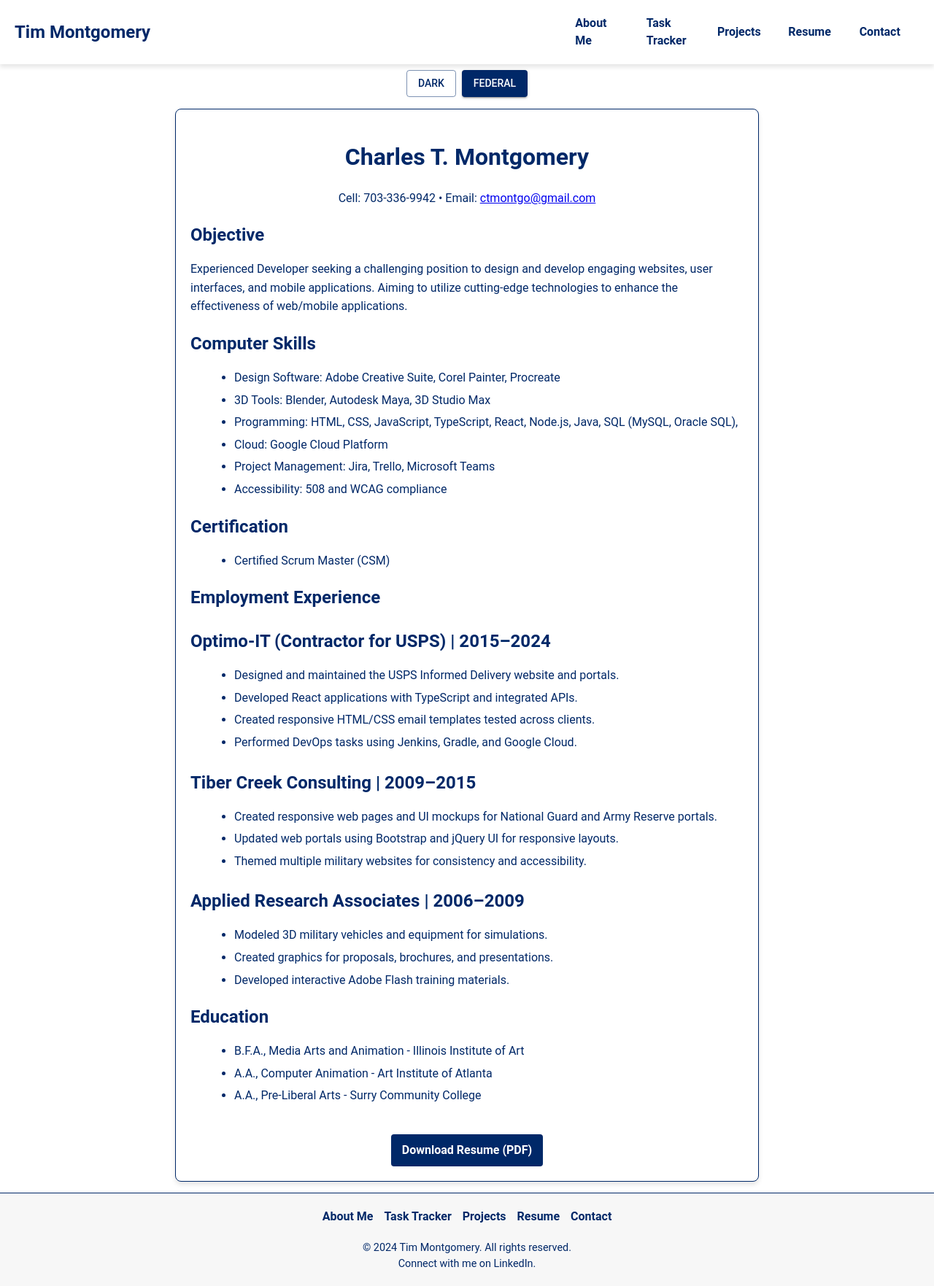
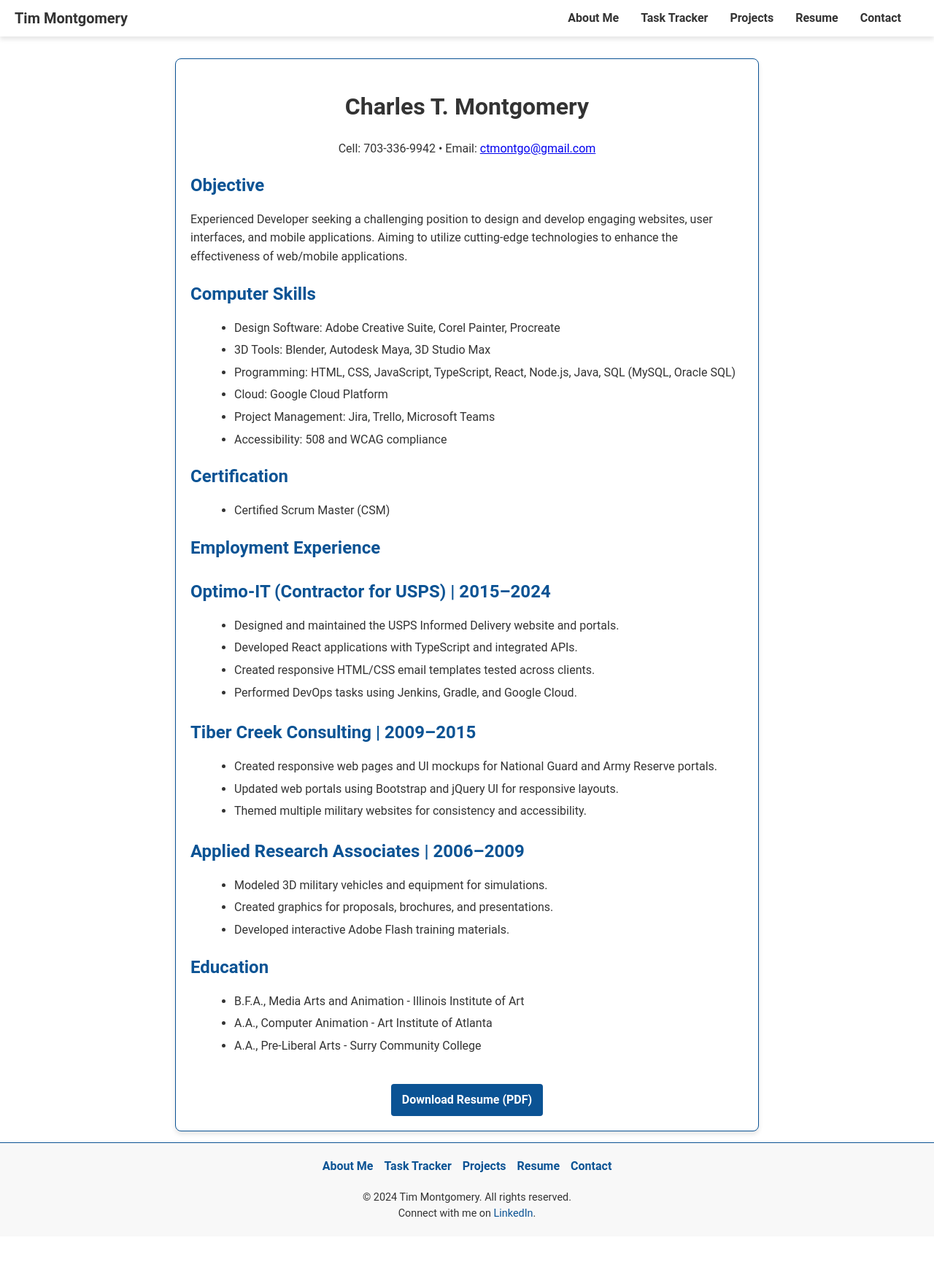
Before and after one commit to timmbacca/portfolioWorkMontgo, a React (Create React App) app in the folder taskListTimReact/frontend/: page /resume in a window 1280 px wide. Shown: the whole page at 73% size. After the commit the page ends 1695 px from the top, so only its background shows below. Built offline with nearby package versions, Linux system fonts and the light colour scheme.

Commit message:
edited light/dark themes. fixed header and nav issues

```diff
--- a/taskListTimReact/frontend/src/App.tsx
+++ b/taskListTimReact/frontend/src/App.tsx
@@ -1,7 +1,7 @@
-import React, { useState } from 'react';
+import React, { useEffect, useState } from 'react';
 import { BrowserRouter as Router, Routes, Route } from 'react-router-dom';
-import { ThemeProvider as MuiThemeProvider, CssBaseline, Button, Box } from '@mui/material';
-import { ThemeProvider as StyledThemeProvider } from 'styled-components'; // Import styled-components ThemeProvider
+import { ThemeProvider, CssBaseline } from '@mui/material';
+import { createTheme, PaletteMode } from '@mui/material/styles';
 import darkTheme from './themes/darkTheme';
 import federalTheme from './themes/federalTheme';
 import Header from './components/Header';
@@ -10,48 +10,37 @@ import TaskTrackerPage from './components/TaskTrackerPage';
 import PastProjectsPage from './components/PastProjectsPage';
 import ResumePage from './components/ResumePage';
 import ContactPage from './components/ContactPage';
+import Footer from './components/Footer';
 import './App.css';
-import Footer from './components/Footer';
 
 const App: React.FC = () => {
-  const themes = {
-    Dark: darkTheme,
-    Federal: federalTheme,
+  const [theme, setTheme] = useState(createTheme(federalTheme));
+
+  useEffect(() => {
+    const systemDarkMode = window.matchMedia('(prefers-color-scheme: dark)');
+
+    const updateTheme = () => {
+      const paletteMode: PaletteMode = systemDarkMode.matches ? 'dark' : 'light';
+      setTheme(createTheme(paletteMode === 'dark' ? darkTheme : federalTheme));
     };
 
-  const [selectedTheme, setSelectedTheme] = useState<keyof typeof themes>('Federal');
+    systemDarkMode.addEventListener('change', updateTheme);
 
-  const handleThemeChange = (theme: keyof typeof themes) => {
-    setSelectedTheme(theme);
+    // Set initial theme
+    updateTheme();
+
+    return () => {
+      systemDarkMode.removeEventListener('change', updateTheme);
     };
+  }, []);
 
   return (
-    <MuiThemeProvider theme={themes[selectedTheme] || federalTheme}>
-      <StyledThemeProvider theme={themes[selectedTheme] || federalTheme}>
+    <ThemeProvider theme={theme}>
       <CssBaseline />
       <Router>
         <div className="App">
+          <main>
             <Header />
-            <Box
-              sx={{
-                textAlign: 'center',
-                padding: 2,
-                display: 'flex',
-                justifyContent: 'center',
-                gap: 1,
-              }}
-            >
-              {Object.keys(themes).map((theme) => (
-                <Button
-                  key={theme}
-                  variant={selectedTheme === theme ? 'contained' : 'outlined'}
-                  onClick={() => handleThemeChange(theme as keyof typeof themes)}
-                >
-                  {theme}
-                </Button>
-              ))}
-            </Box>
-            <main>
             <Routes>
               <Route path="/" element={<LandingPage />} />
               <Route path="/task-tracker" element={<TaskTrackerPage />} />
@@ -59,12 +48,11 @@ const App: React.FC = () => {
               <Route path="/resume" element={<ResumePage />} />
               <Route path="/contact" element={<ContactPage />} />
             </Routes>
+            <Footer />
           </main>
-            <Footer />
         </div>
       </Router>
-      </StyledThemeProvider>
-    </MuiThemeProvider>
+    </ThemeProvider>
   );
 };
 
--- a/taskListTimReact/frontend/src/components/Footer.tsx
+++ b/taskListTimReact/frontend/src/components/Footer.tsx
@@ -1,16 +1,17 @@
 import React from 'react';
 import styled from 'styled-components';
 import { Link } from 'react-router-dom';
+import { useTheme } from '@mui/material/styles';
 
-const FooterWrapper = styled.footer`
-  background-color: ${({ theme }) => theme.palette?.background?.paper || '#f5f5f5'};
-  color: ${({ theme }) => theme.palette?.text?.primary || '#000000'};
+const FooterWrapper = styled.footer<{ theme: any }>`
+  background-color: ${({ theme }) => theme.palette.background.paper};
+  color: ${({ theme }) => theme.palette.text.primary};
   text-align: center;
   padding: 20px;
-  border-top: 1px solid ${({ theme }) => theme.palette?.primary?.main || '#1976d2'};
+  border-top: 1px solid ${({ theme }) => theme.palette.primary.main};
 `;
 
-const Sitemap = styled.nav`
+const Sitemap = styled.nav<{ theme: any }>`
   display: flex;
   justify-content: center;
   gap: 15px;
@@ -18,46 +19,53 @@ const Sitemap = styled.nav`
 
   a {
     text-decoration: none;
-    color: ${({ theme }) => theme.palette?.primary?.main || '#1976d2'};
+    color: ${({ theme }) => theme.palette.primary.main};
     font-weight: bold;
 
     &:hover {
-      color: ${({ theme }) => theme.palette?.secondary?.main || '#f50057'};
+      color: ${({ theme }) => theme.palette.secondary.main};
     }
   }
 `;
 
-const FooterInfo = styled.div`
+const FooterInfo = styled.div<{ theme: any }>`
   font-size: 0.9rem;
   margin-top: 20px;
 
   a {
-    color: ${({ theme }) => theme.palette?.primary?.main || '#1976d2'};
+    color: ${({ theme }) => theme.palette.primary.main};
     text-decoration: none;
 
     &:hover {
-      color: ${({ theme }) => theme.palette?.secondary?.main || '#f50057'};
+      color: ${({ theme }) => theme.palette.secondary.main};
     }
   }
 `;
 
 const Footer = () => {
+  const theme = useTheme(); // Access the theme context
+
   return (
-    <FooterWrapper>
-      <Sitemap>
+    <FooterWrapper theme={theme}>
+      <Sitemap theme={theme}>
         <Link to="/">About Me</Link>
         <Link to="/task-tracker">Task Tracker</Link>
         <Link to="/projects">Projects</Link>
         <Link to="/resume">Resume</Link>
         <Link to="/contact">Contact</Link>
       </Sitemap>
-      <FooterInfo>
+      <FooterInfo theme={theme}>
         <div>© 2024 Tim Montgomery. All rights reserved.</div>
         <div>
-        Connect with me on{' '}
-          <a href="https://www.linkedin.com/in/ctmontgo" target="_blank" rel="noopener noreferrer">
+          Connect with me on{' '}
+          <a
+            href="https://www.linkedin.com/in/ctmontgo"
+            target="_blank"
+            rel="noopener noreferrer"
+          >
             LinkedIn
-          </a>.
+          </a>
+          .
         </div>
       </FooterInfo>
     </FooterWrapper>
--- a/taskListTimReact/frontend/src/components/Header.tsx
+++ b/taskListTimReact/frontend/src/components/Header.tsx
@@ -1,24 +1,25 @@
 import React, { useState } from 'react';
 import { Link } from 'react-router-dom';
 import styled from 'styled-components';
+import { useTheme } from '@mui/material/styles';
 
-const HeaderWrapper = styled.header`
+const HeaderWrapper = styled.header<{ theme: any }>`
   position: fixed; /* Fixes the header at the top */
   top: 0;
   left: 0;
   width: 100%; /* Ensures the header spans the full width of the viewport */
   z-index: 1000; /* Ensures the header stays above other content */
-  background-color: ${({ theme }) => theme.palette?.background?.default || '#f5f5f5'};
-  color: ${({ theme }) => theme.palette?.text?.primary || '#000000'};
+  background-color: ${({ theme }) => theme.palette.background.default};
+  color: ${({ theme }) => theme.palette.text.primary};
   display: flex;
   align-items: center;
   justify-content: space-between; /* Space between the logo and navigation */
-  padding: 10px 20px;
-  border-bottom: 1px solid ${({ theme }) => theme.palette?.primary?.main || '#1976d2'};
+  padding: 5px 20px; /* Reduced padding for a shorter header */
+  height: 50px; /* Sets a consistent height */
+  border-bottom: 1px solid ${({ theme }) => theme.palette.primary.main};
   box-shadow: 0 4px 6px rgba(0, 0, 0, 0.1); /* Optional: Adds a subtle shadow for a floating effect */
-  border:none;
+  border: none;
 `;
-
 
 const LogoContainer = styled.div`
   display: flex;
@@ -26,12 +27,12 @@ const LogoContainer = styled.div`
   gap: 10px;
 `;
 
-const Hamburger = styled.button`
+const Hamburger = styled.button<{ theme: any }>`
   background: none;
   border: none;
   font-size: 1.5rem;
   cursor: pointer;
-  color: ${({ theme }) => theme.palette?.text?.primary || '#000000'};
+  color: ${({ theme }) => theme.palette.text.primary};
   display: block;
 
   @media (min-width: 769px) {
@@ -39,54 +40,62 @@ const Hamburger = styled.button`
   }
 `;
 
-const Logo = styled.div`
-  font-size: 1.5rem;
+const Logo = styled.div<{ theme: any }>`
+  font-size: 1.25rem; /* Slightly reduced font size */
   font-weight: bold;
   text-align: left; /* Ensure the text alignment is left */
-  color: ${({ theme }) => theme.palette?.text?.primary || '#000000'};
+  color: ${({ theme }) => theme.palette.text.primary};
 `;
 
-const NavLinks = styled.nav<{ isActive: boolean }>`
+const NavLinks = styled.nav<{ isActive: boolean; theme: any }>`
   display: ${({ isActive }) => (isActive ? 'flex' : 'none')};
   flex-direction: column;
-  align-items: flex-start;
+  align-items: stretch; /* Ensure child elements stretch to the container width */
   position: absolute;
-  top: 65px;
-  left: 0;
+  top: 55px; /* Adjusted to align with the shorter header height */
+  left: 10px; /* Margin from the left */
   background-color: ${({ theme }) => theme.palette?.background?.default || '#ffffff'};
-  padding: 0px;
+  padding: 10px; /* Padding inside the nav menu */
   z-index: 2;
+  border: 1px solid ${({ theme }) => theme.palette?.primary?.main || '#1976d2'};
+  box-shadow: 0px 4px 6px rgba(0, 0, 0, 0.1); /* Slight shadow */
+  border-radius: 5px; /* Rounded corners */
 
   a {
-    padding: 10px;
+    display: block; /* Ensures the anchor tag spans the full width */
+    padding: 10px; /* Space inside each menu item */
     text-decoration: none;
     color: ${({ theme }) => theme.palette?.text?.primary || '#000000'};
     font-weight: bold;
-    width:100%;
-    text-align:left;
+    width: 100%; /* Ensures full width coverage for hover background */
+    white-space: nowrap; /* Prevents text wrapping */
+    text-align: left;
 
     &:hover {
       background-color: ${({ theme }) => theme.palette?.primary?.main || '#1976d2'};
       color: ${({ theme }) => theme.palette?.background?.default || '#ffffff'};
-      padding: 10px;
     }
   }
 
-@media (min-width: 769px) {
+  @media (min-width: 769px) {
     display: flex;
     flex-direction: row;
     align-items: center;
     position: static;
     background-color: transparent;
+    border: none;
+    box-shadow: none;
 
     a {
       padding: 10px 15px;
+      text-align: center; /* Center-align text in desktop view */
     }
   }
 `;
 
 const Header = () => {
   const [menuOpen, setMenuOpen] = useState(false);
+  const theme = useTheme(); // Access the theme context
 
   const toggleMenu = () => {
     setMenuOpen(!menuOpen);
@@ -97,17 +106,29 @@ const Header = () => {
   };
 
   return (
-    <HeaderWrapper>
+    <HeaderWrapper theme={theme}>
       <LogoContainer>
-        <Hamburger onClick={toggleMenu}>☰</Hamburger>
-        <Logo>Tim Montgomery</Logo>
+        <Hamburger theme={theme} onClick={toggleMenu}>
+          ☰
+        </Hamburger>
+        <Logo theme={theme}>Tim Montgomery</Logo>
       </LogoContainer>
-      <NavLinks isActive={menuOpen}>
-        <Link to="/" onClick={closeMenu}>About Me</Link>
-        <Link to="/task-tracker" onClick={closeMenu}>Task Tracker</Link>
-        <Link to="/projects" onClick={closeMenu}>Projects</Link>
-        <Link to="/resume" onClick={closeMenu}>Resume</Link>
-        <Link to="/contact" onClick={closeMenu}>Contact</Link>
+      <NavLinks theme={theme} isActive={menuOpen}>
+        <Link to="/" onClick={closeMenu}>
+          About Me
+        </Link>
+        <Link to="/task-tracker" onClick={closeMenu}>
+          Task Tracker
+        </Link>
+        <Link to="/projects" onClick={closeMenu}>
+          Projects
+        </Link>
+        <Link to="/resume" onClick={closeMenu}>
+          Resume
+        </Link>
+        <Link to="/contact" onClick={closeMenu}>
+          Contact
+        </Link>
       </NavLinks>
     </HeaderWrapper>
   );
--- a/taskListTimReact/frontend/src/components/LandingPage.tsx
+++ b/taskListTimReact/frontend/src/components/LandingPage.tsx
@@ -1,7 +1,8 @@
 import React from 'react';
 import styled from 'styled-components';
+import { useTheme } from '@mui/material/styles';
 
-const LandingPageWrapper = styled.main`
+const LandingPageWrapper = styled.main<{ theme: any }>`
   flex: 1;
   display: flex;
   flex-direction: column;
@@ -9,10 +10,10 @@ const LandingPageWrapper = styled.main`
   justify-content: center;
   text-align: center;
   padding: 20px;
-  background-color: ${({ theme }) => theme.palette?.background?.default || '#ffffff'};
+  background-color: ${({ theme }) => theme.palette.background.default};
 `;
 
-const HeroBanner = styled.section`
+const HeroBanner = styled.section<{ theme: any }>`
   width: 100%;
   height: 270px; /* Adjust height as needed */
   background: url('/path-to-hero-banner-graphic.png') no-repeat center center;
@@ -24,12 +25,12 @@ const HeroBanner = styled.section`
   justify-content: center;
 `;
 
-const PhotoWrapper = styled.div`
+const PhotoWrapper = styled.div<{ theme: any }>`
   width: 269px;
   height: 269px;
   border-radius: 50%;
   overflow: hidden;
-  border: 4px solid ${({ theme }) => theme.palette?.primary?.main || '#1976d2'};
+  border: 4px solid ${({ theme }) => theme.palette.primary.main};
   box-shadow: 0 4px 8px rgba(0, 0, 0, 0.2);
 
   img {
@@ -39,53 +40,55 @@ const PhotoWrapper = styled.div`
   }
 `;
 
-const WelcomeSection = styled.section`
+const WelcomeSection = styled.section<{ theme: any }>`
   margin-bottom: 40px;
 
   h1 {
     font-size: 2.5rem;
     font-weight: bold;
-    color: ${({ theme }) => theme.palette?.text?.primary || '#000000'};
+    color: ${({ theme }) => theme.palette.text.primary};
   }
 
   p {
     font-size: 1.25rem;
-    color: ${({ theme }) => theme.palette?.text?.secondary || '#555555'};
+    color: ${({ theme }) => theme.palette.text.secondary};
   }
 `;
 
-const AboutSection = styled.section`
+const AboutSection = styled.section<{ theme: any }>`
   max-width: 800px;
   text-align: justify;
 
   h2 {
     font-size: 2rem;
     font-weight: bold;
-    color: ${({ theme }) => theme.palette?.primary?.main || '#1976d2'};
+    color: ${({ theme }) => theme.palette.primary.main};
     margin-bottom: 20px;
   }
 
   p {
     font-size: 1.1rem;
     line-height: 1.6;
-    color: ${({ theme }) => theme.palette?.text?.primary || '#000000'};
+    color: ${({ theme }) => theme.palette.text.primary};
     margin-bottom: 20px;
   }
 `;
 
 const LandingPage = () => {
+  const theme = useTheme(); // Access the theme context dynamically
+
   return (
-    <LandingPageWrapper>
-      <HeroBanner>
-        <PhotoWrapper>
+    <LandingPageWrapper theme={theme}>
+      <HeroBanner theme={theme}>
+        <PhotoWrapper theme={theme}>
           <img src="/timmie.jpg" alt="Timmie Montgomery" />
         </PhotoWrapper>
       </HeroBanner>
-      <WelcomeSection>
+      <WelcomeSection theme={theme}>
         <h1>Tim Montgomery</h1>
         <p>Discover my journey, projects, and passion for web development.</p>
       </WelcomeSection>
-      <AboutSection>
+      <AboutSection theme={theme}>
         <h2>About Me</h2>
         <p>
           With nearly two decades of experience as a UI Designer and Front-End Developer, I am passionate about building intuitive, accessible, and visually engaging user interfaces that align with both client objectives and user needs. I am also committed to growing and expanding my back-end development skills.
--- a/taskListTimReact/frontend/src/components/ResumePage.tsx
+++ b/taskListTimReact/frontend/src/components/ResumePage.tsx
@@ -1,47 +1,52 @@
 import React from 'react';
 import styled from 'styled-components';
+import { useTheme } from '@mui/material/styles';
 
-const ResumeWrapper = styled.div`
+const ResumeWrapper = styled.div<{ theme: any }>`
   padding: 20px;
   max-width: 800px;
   margin: 0 auto;
   margin-bottom: 15px;
-  background-color: ${({ theme }) => theme.palette?.background?.default || '#ffffff'};
-  color: ${({ theme }) => theme.palette?.text?.primary || '#000000'};
-  border: 1px solid ${({ theme }) => theme.palette?.primary?.main || '#1976d2'};
+  background-color: ${({ theme }) => theme.palette.background.default};
+  color: ${({ theme }) => theme.palette.text.primary};
+  border: 1px solid ${({ theme }) => theme.palette.primary.main};
   border-radius: 8px;
   box-shadow: 0 4px 6px rgba(0, 0, 0, 0.1);
 `;
 
-const DownloadLink = styled.a`
+const DownloadLink = styled.a<{ theme: any }>`
   display: inline-block;
   margin-top: 20px;
   padding: 10px 15px;
-  color: ${({ theme }) => theme.palette?.background?.default || '#ffffff'};
-  background-color: ${({ theme }) => theme.palette?.primary?.main || '#1976d2'};
+  color: ${({ theme }) => theme.palette.background.default};
+  background-color: ${({ theme }) => theme.palette.primary.main};
   text-decoration: none;
   font-weight: bold;
   border-radius: 4px;
   text-align: center;
+
   &:hover {
-    background-color: ${({ theme }) => theme.palette?.secondary?.main || '#f50057'};
+    background-color: ${({ theme }) => theme.palette.secondary.main};
   }
 `;
 
-const ResumeSection = styled.div`
+const ResumeSection = styled.div<{ theme: any }>`
   margin-bottom: 20px;
-  text-align: left; /* Ensures left alignment */
+  text-align: left;
 
-  h2, h3 {
+  h2,
+  h3 {
     font-size: 1.5rem;
     font-weight: bold;
     margin-bottom: 10px;
+    color: ${({ theme }) => theme.palette.primary.main};
   }
 
-  p, ul {
+  p,
+  ul {
     font-size: 1rem;
     line-height: 1.6;
-    text-align: left; /* Ensures left alignment */
+    color: ${({ theme }) => theme.palette.text.primary};
   }
 
   ul {
@@ -54,14 +59,16 @@ const ResumeSection = styled.div`
 `;
 
 const Resume = () => {
+  const theme = useTheme(); // Access the theme context dynamically
+
   return (
-    <ResumeWrapper>
+    <ResumeWrapper theme={theme}>
       <h1>Charles T. Montgomery</h1>
       <p>
         Cell: 703-336-9942 • Email: <a href="mailto:ctmontgo@gmail.com">ctmontgo@gmail.com</a>
       </p>
 
-      <ResumeSection>
+      <ResumeSection theme={theme}>
         <h2>Objective</h2>
         <p>
           Experienced Developer seeking a challenging position to design and develop engaging
@@ -70,26 +77,26 @@ const Resume = () => {
         </p>
       </ResumeSection>
 
-      <ResumeSection>
+      <ResumeSection theme={theme}>
         <h2>Computer Skills</h2>
         <ul>
           <li>Design Software: Adobe Creative Suite, Corel Painter, Procreate</li>
           <li>3D Tools: Blender, Autodesk Maya, 3D Studio Max</li>
-          <li>Programming: HTML, CSS, JavaScript, TypeScript, React, Node.js, Java, SQL (MySQL, Oracle SQL), </li>
+          <li>Programming: HTML, CSS, JavaScript, TypeScript, React, Node.js, Java, SQL (MySQL, Oracle SQL)</li>
           <li>Cloud: Google Cloud Platform</li>
           <li>Project Management: Jira, Trello, Microsoft Teams</li>
           <li>Accessibility: 508 and WCAG compliance</li>
         </ul>
       </ResumeSection>
 
-      <ResumeSection>
+      <ResumeSection theme={theme}>
         <h2>Certification</h2>
         <ul>
           <li>Certified Scrum Master (CSM)</li>
         </ul>
       </ResumeSection>
 
-      <ResumeSection>
+      <ResumeSection theme={theme}>
         <h2>Employment Experience</h2>
         <h3>Optimo-IT (Contractor for USPS) | 2015–2024</h3>
         <ul>
@@ -114,7 +121,7 @@ const Resume = () => {
         </ul>
       </ResumeSection>
 
-      <ResumeSection>
+      <ResumeSection theme={theme}>
         <h2>Education</h2>
         <ul>
           <li>B.F.A., Media Arts and Animation - Illinois Institute of Art</li>
@@ -123,7 +130,7 @@ const Resume = () => {
         </ul>
       </ResumeSection>
 
-      <DownloadLink href="/CMontgomery_Resume_2024.pdf" download>
+      <DownloadLink theme={theme} href="/CMontgomery_Resume_2024.pdf" download>
         Download Resume (PDF)
       </DownloadLink>
     </ResumeWrapper>
--- a/taskListTimReact/frontend/src/themes/darkTheme.ts
+++ b/taskListTimReact/frontend/src/themes/darkTheme.ts
@@ -1,33 +1,23 @@
-import { createTheme } from '@mui/material/styles';
+import { createTheme, PaletteMode } from '@mui/material/styles';
+
+const darkMode: PaletteMode = 'dark';
 
 const darkTheme = createTheme({
   palette: {
-    mode: 'dark',
-    primary: {
-      main: '#e50914', // different red
-    },
-    secondary: {
-      main: '#ffffff', // White for text and buttons
-    },
+    mode: darkMode,
+    primary: { main: '#e50914' },
+    secondary: { main: '#b81d24' },
     background: {
-      default: '#141414', // dark background
-      paper: '#1f1f1f', // Slightly lighter for cards
-
+      default: '#141414',
+      paper: '#1f1f1f',
     },
     text: {
       primary: '#ffffff',
-      secondary: '#b3b3b3', // different gray
+      secondary: '#b3b3b3',
     },
   },
   typography: {
     fontFamily: 'Roboto, Arial, sans-serif',
-    h4: {
-      fontWeight: 'bold',
-      color: '#ffffff',
-    },
-    body1: {
-      color: '#b3b3b3',
-    },
   },
 });
 
--- a/taskListTimReact/frontend/src/themes/federalTheme.ts
+++ b/taskListTimReact/frontend/src/themes/federalTheme.ts
@@ -1,32 +1,23 @@
-import { createTheme } from '@mui/material/styles';
+import { createTheme, PaletteMode } from '@mui/material/styles';
+
+const federalMode: PaletteMode = 'light';
 
 const federalTheme = createTheme({
   palette: {
-    mode: 'light',
-    primary: {
-      main: '#002868', // Federal blue
-    },
-    secondary: {
-      main: '#BF0A30', // Federal red
-    },
+    mode: federalMode,
+    primary: { main: '#0b5394' },
+    secondary: { main: '#b7d9f2' },
     background: {
-      default: '#ffffff', // White background
-      paper: '#f7f7f7', // Light gray background for cards
+      default: '#ffffff',
+      paper: '#f8f8f8',
     },
     text: {
-      primary: '#002868', // Federal blue text
-      secondary: '#555555', // Gray text
+      primary: '#333333',
+      secondary: '#666666',
     },
   },
   typography: {
     fontFamily: 'Roboto, Arial, sans-serif',
-    h4: {
-      fontWeight: 'bold',
-      color: '#002868',
-    },
-    body1: {
-      color: '#555555',
-    },
   },
 });
 
```
Also changed, not shown: taskListTimReact/frontend/src/components/ContactMeStyles.css (+0 -52 lines). Lines whose indentation alone changed are shown as unchanged.
